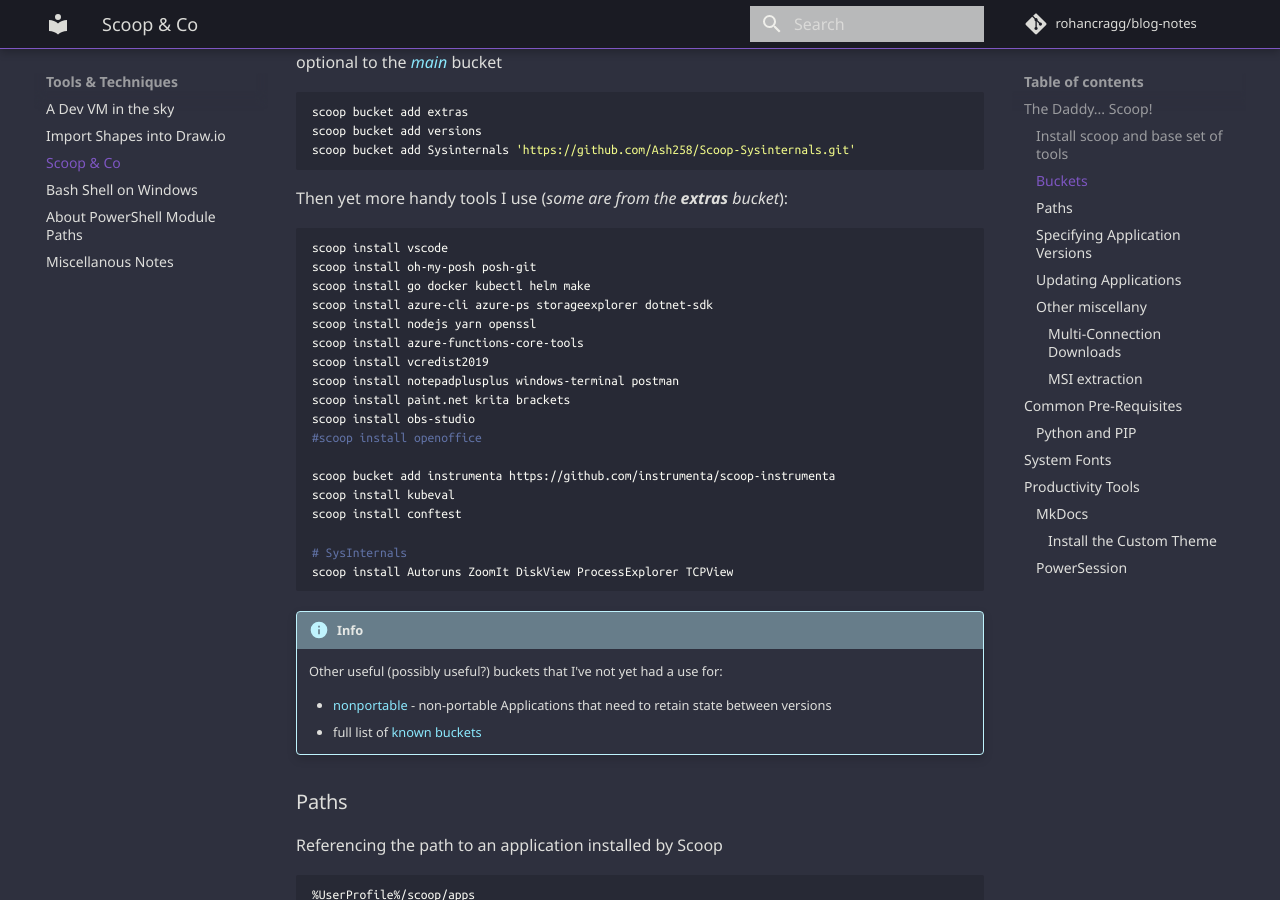
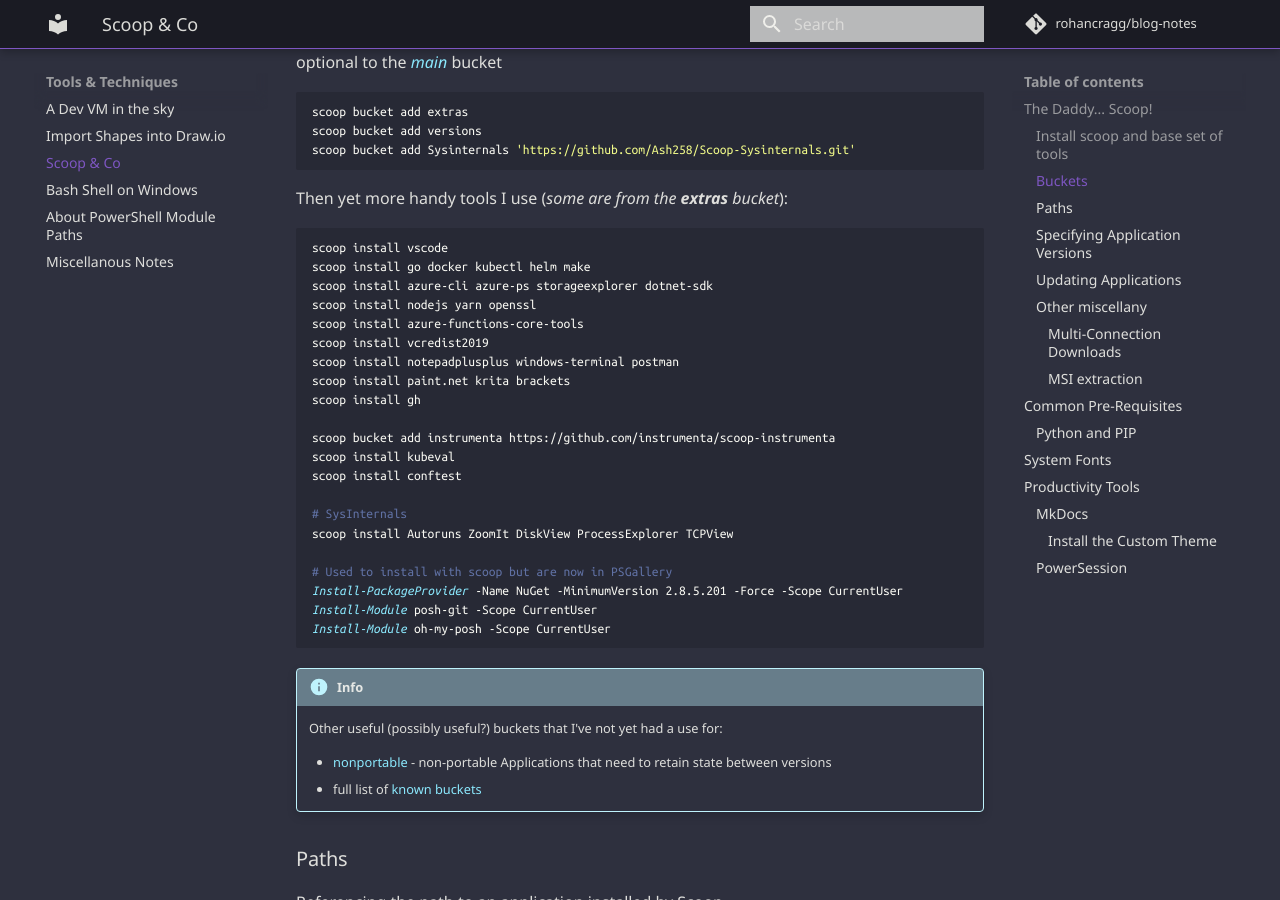
Before and after one commit to rohancragg/blog-notes, an MkDocs documentation site: the page built from docs/misc/scoop.md, in a window 1280 px wide and 900 px high, scrolled down 1573 px. Built offline with MkDocs 1.6.1 and Material for MkDocs 9.7.7, drawn with Linux system fonts in a browser that asks for light colours; comment, search, counter and statistics services are not loaded; old or Windows-style settings are respelled for this version of MkDocs.

````diff
--- a/docs/misc/scoop.md
+++ b/docs/misc/scoop.md
@@ -80,7 +80,6 @@ scoop bucket add Sysinternals 'https://github.com/Ash258/Scoop-Sysinternals.git'
 Then yet more handy tools I use (*some are from the **extras** bucket*):
 ```powershell
 scoop install vscode
-scoop install oh-my-posh posh-git
 scoop install go docker kubectl helm make
 scoop install azure-cli azure-ps storageexplorer dotnet-sdk
 scoop install nodejs yarn openssl
@@ -88,8 +87,7 @@ scoop install azure-functions-core-tools
 scoop install vcredist2019
 scoop install notepadplusplus windows-terminal postman
 scoop install paint.net krita brackets
-scoop install obs-studio
-#scoop install openoffice
+scoop install gh
 
 scoop bucket add instrumenta https://github.com/instrumenta/scoop-instrumenta
 scoop install kubeval
@@ -97,6 +95,11 @@ scoop install conftest
 
 # SysInternals
 scoop install Autoruns ZoomIt DiskView ProcessExplorer TCPView
+
+# Used to install with scoop but are now in PSGallery
+Install-PackageProvider -Name NuGet -MinimumVersion 2.8.5.201 -Force -Scope CurrentUser
+Install-Module posh-git -Scope CurrentUser
+Install-Module oh-my-posh -Scope CurrentUser
 ```
 
 !!! info
````
Also changed, not shown: docs/devops/devops-for-the-terrified.md (+33 -0 lines).
